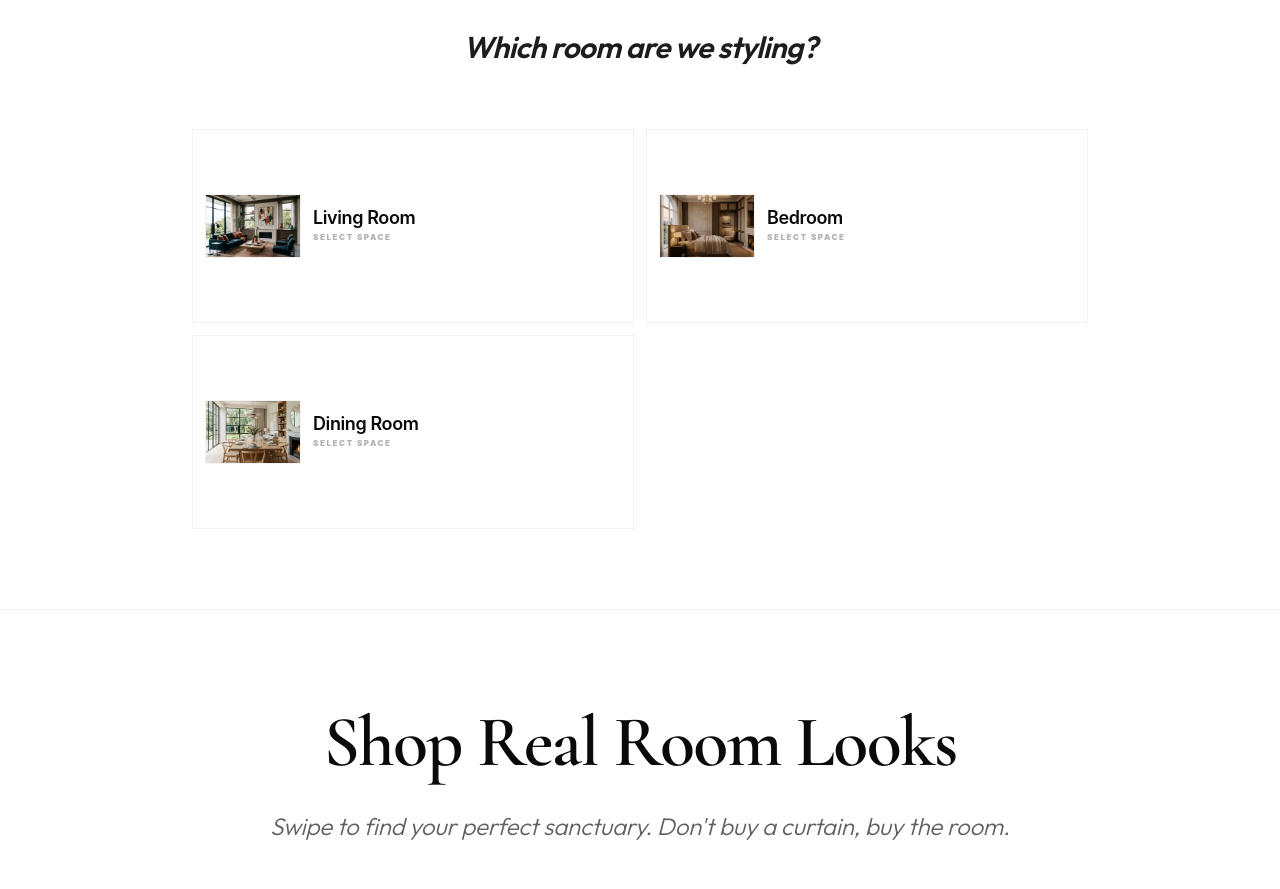
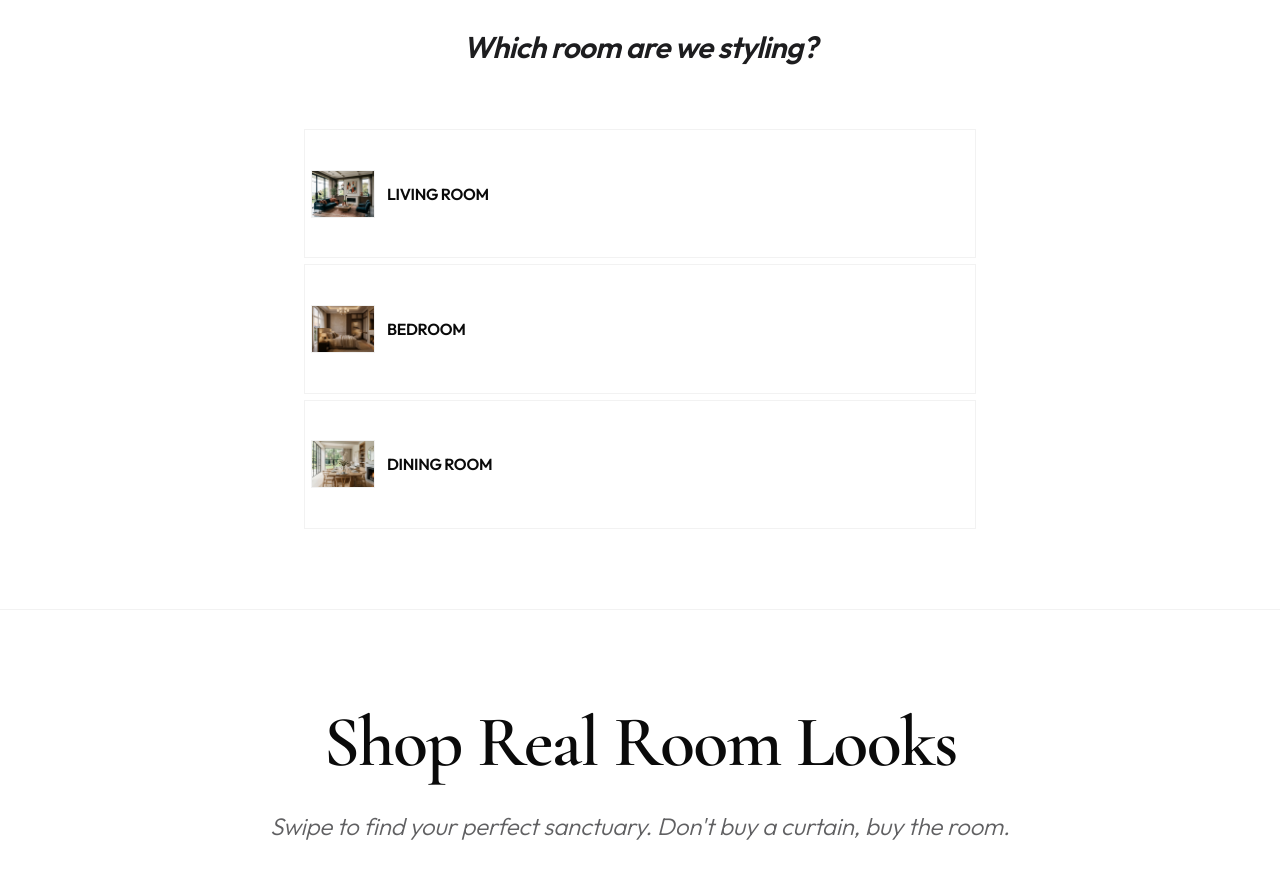
Before and after one commit to SiddharthChaturvedii/FABMYHOME, a Next.js app: page / in a window 1280 px wide. Shown: the part 1140-2029 px from the top of the page. Built offline with nearby package versions, Linux system fonts and the light colour scheme.

Commit message:
design: revert quiz to strict ultra-compact 1x8 vertical stack

```diff
--- a/components/quiz/StyleQuiz.tsx
+++ b/components/quiz/StyleQuiz.tsx
@@ -35,18 +35,18 @@ export default function StyleQuiz() {
             initial="hidden"
             animate="show"
             exit="exit"
-            className="grid grid-cols-1 md:grid-cols-2 gap-2 md:gap-3 w-full max-w-4xl"
+            className="grid grid-cols-1 gap-1.5 w-full max-w-2xl"
           >
             {quizOptions.rooms.map((room) => (
               <motion.button
                 key={room.id}
                 variants={itemVariants}
                 onClick={() => { setRoom(room.id); nextStep(); }}
-                className={`relative group transition-all duration-500 border border-black/5 hover:bg-white hover:shadow-xl hover:shadow-black/5 ${
+                className={`relative group transition-all duration-300 border border-black/5 hover:bg-white hover:shadow-lg ${
                   selections.room === room.id ? "bg-white border-[var(--color-terracotta)] ring-1 ring-[var(--color-terracotta)]" : "bg-white/50"
-                } flex flex-row items-center gap-3 p-2 md:p-3 overflow-hidden`}
+                } flex flex-row items-center gap-3 p-1.5 overflow-hidden`}
               >
-                <div className="w-16 h-16 md:w-24 md:h-16 shrink-0 relative overflow-hidden rounded-none border border-black/5">
+                <div className="w-12 h-12 md:w-16 md:h-12 shrink-0 relative overflow-hidden rounded-none border border-black/5">
                   <img
                     src={room.image}
                     alt={room.label}
@@ -54,13 +54,12 @@ export default function StyleQuiz() {
                   />
                 </div>
                 <div className="flex flex-col items-start text-left">
-                  <h3 className="text-[var(--color-midnight)] font-display text-base md:text-lg font-bold tracking-tight leading-none">
+                  <h3 className="text-[var(--color-midnight)] font-sans text-sm md:text-base font-bold tracking-tight leading-none uppercase">
                     {room.label}
                   </h3>
-                  <p className="text-[8px] uppercase tracking-[0.2em] font-black text-black/30 mt-1">Select Space</p>
                 </div>
                 <div className="ml-auto opacity-0 group-hover:opacity-100 transition-opacity pr-2">
-                  <span className="text-[var(--color-terracotta)] text-xl">→</span>
+                  <span className="text-[var(--color-terracotta)] text-lg">→</span>
                 </div>
               </motion.button>
             ))}
@@ -74,25 +73,24 @@ export default function StyleQuiz() {
             initial="hidden"
             animate="show"
             exit="exit"
-            className="grid grid-cols-1 md:grid-cols-2 gap-2 md:gap-3 w-full max-w-4xl mx-auto"
+            className="grid grid-cols-1 gap-1.5 w-full max-w-2xl mx-auto"
           >
             {quizOptions.colors.map((color) => (
               <motion.button
                 key={color.id}
                 variants={itemVariants}
                 onClick={() => { setColor(color.id); nextStep(); }}
-                className={`flex items-center gap-4 p-2 md:p-3 group transition-all duration-300 border border-black/5 hover:bg-white hover:shadow-xl hover:shadow-black/5 ${selections.color === color.id ? "bg-white border-[var(--color-terracotta)] ring-1 ring-[var(--color-terracotta)]" : "bg-white/50"}`}
+                className={`flex items-center gap-4 p-1.5 group transition-all duration-300 border border-black/5 hover:bg-white hover:shadow-lg ${selections.color === color.id ? "bg-white border-[var(--color-terracotta)] ring-1 ring-[var(--color-terracotta)]" : "bg-white/50"}`}
               >
                 <div
-                  className={`w-10 h-10 md:w-12 md:h-10 rounded-none shadow-inner transition-all duration-500 shrink-0 ${selections.color === color.id ? "ring-2 ring-offset-2 ring-[var(--color-terracotta)]" : ""}`}
+                  className={`w-8 h-8 md:w-10 md:h-8 rounded-none shadow-inner transition-all duration-500 shrink-0 ${selections.color === color.id ? "ring-2 ring-offset-1 ring-[var(--color-terracotta)]" : ""}`}
                   style={{ backgroundColor: color.hex }}
                 />
                 <div className="flex flex-col items-start text-left">
-                  <span className="font-sans text-[var(--color-midnight)] font-bold text-sm md:text-base uppercase tracking-widest leading-none">{color.label}</span>
-                  <p className="text-[8px] uppercase tracking-[0.2em] font-black text-black/20 mt-1">Vibe Check</p>
+                  <span className="font-sans text-[var(--color-midnight)] font-bold text-sm uppercase tracking-widest leading-none">{color.label}</span>
                 </div>
                 <div className="ml-auto opacity-0 group-hover:opacity-100 transition-opacity pr-2">
-                  <span className="text-[var(--color-terracotta)] text-xl">→</span>
+                  <span className="text-[var(--color-terracotta)] text-lg">→</span>
                 </div>
               </motion.button>
             ))}
@@ -106,25 +104,30 @@ export default function StyleQuiz() {
             initial="hidden"
             animate="show"
             exit="exit"
-            className="grid grid-cols-1 sm:grid-cols-2 lg:grid-cols-3 gap-6 w-full max-w-5xl"
+            className="grid grid-cols-1 gap-1.5 w-full max-w-2xl mx-auto"
           >
             {quizOptions.textures.map((texture) => (
               <motion.button
                 key={texture.id}
                 variants={itemVariants}
                 onClick={() => { setTexture(texture.id); nextStep(); }}
-                className={`flex items-center gap-4 p-4 group transition-all duration-300 border border-black/5 hover:bg-white hover:shadow-xl hover:shadow-black/5 ${selections.texture === texture.id ? "bg-white border-[var(--color-terracotta)]" : "bg-white/50"}`}
+                className={`flex items-center gap-4 p-1.5 group transition-all duration-300 border border-black/5 hover:bg-white hover:shadow-lg ${selections.texture === texture.id ? "bg-white border-[var(--color-terracotta)] ring-1 ring-[var(--color-terracotta)]" : "bg-white/50"}`}
               >
-                <div className="w-16 h-16 rounded-none overflow-hidden shrink-0 border border-black/5">
+                <div className="w-12 h-12 md:w-16 md:h-12 rounded-none overflow-hidden shrink-0 border border-black/5">
                   <img
                     src={texture.image}
                     alt={texture.label}
                     className="w-full h-full object-cover transition-transform duration-700 group-hover:scale-110"
                   />
                 </div>
-                <span className="font-sans text-[var(--color-graphite)] font-bold text-sm md:text-base uppercase tracking-widest text-left leading-tight">
-                  {texture.label}
-                </span>
+                <div className="flex flex-col items-start text-left">
+                  <span className="font-sans text-[var(--color-midnight)] font-bold text-sm uppercase tracking-widest leading-none">
+                    {texture.label}
+                  </span>
+                </div>
+                <div className="ml-auto opacity-0 group-hover:opacity-100 transition-opacity pr-2">
+                  <span className="text-[var(--color-terracotta)] text-lg">→</span>
+                </div>
               </motion.button>
             ))}
           </motion.div>
```
